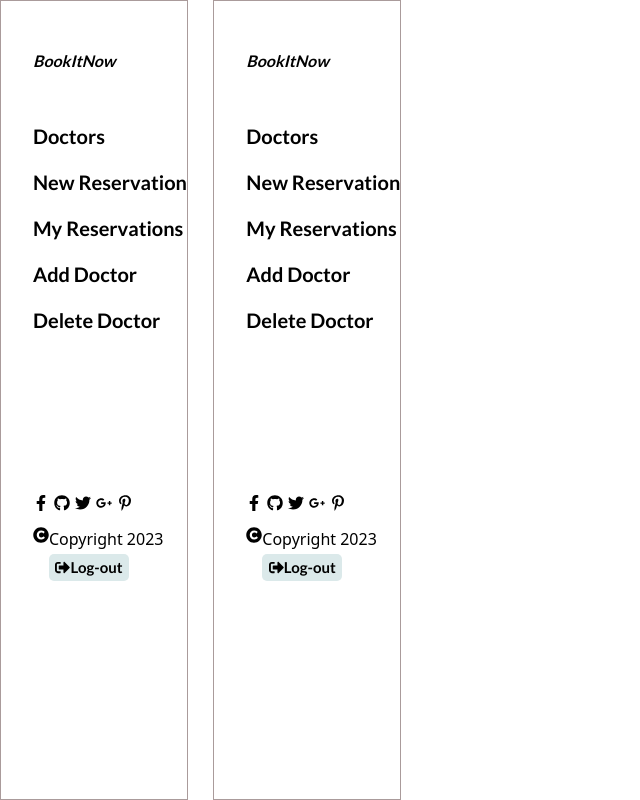
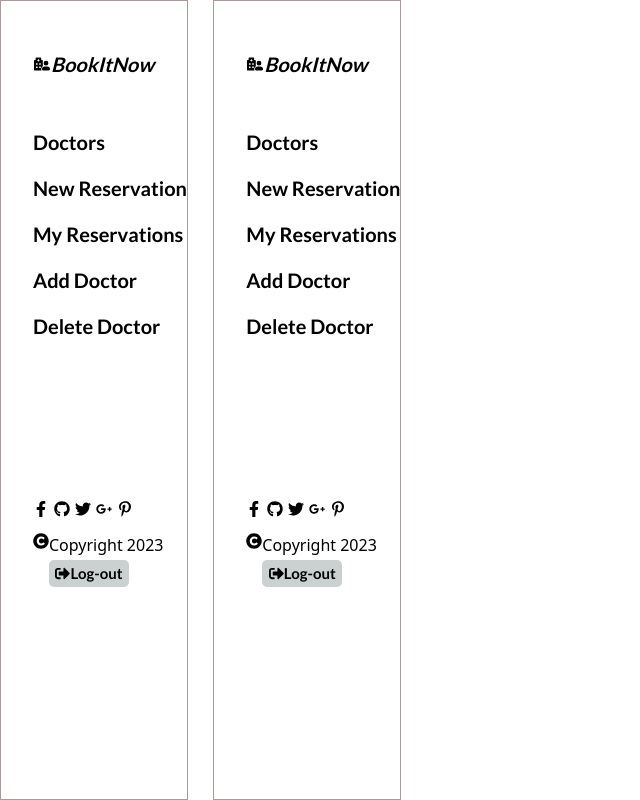
Before and after one commit to cosywasswa/BookItNow-front-end, a React (Create React App) app: page /navigation in a window 1280 px wide. Shown: the whole page, without its empty margins (0-640 px from the left). Built offline with nearby package versions, Linux system fonts and the light colour scheme.

Commit message:
Update logo

```diff
--- a/src/components/Nav/nav.css
+++ b/src/components/Nav/nav.css
@@ -91,6 +91,13 @@
     border-radius: 5px;
     z-index: 10;
   }
+
+  .right-logo {
+    display: flex;
+    justify-content: center;
+    align-items: center;
+    gap: 1px;
+  }
 }
 
 @media only screen and (min-width: 768px) {
@@ -133,6 +140,10 @@
   }
 
   .nav-logo {
+    display: flex;
+    justify-content: center;
+    align-items: center;
+    gap: 1px;
     margin: 3rem 2rem;
   }
 
@@ -141,6 +152,7 @@
     font-style: italic;
     font-style: oblique;
     font-weight: 700;
+    font-size: 20px;
   }
 
   .nav_socials {
@@ -184,6 +196,6 @@
     padding: 2px;
     border-radius: 5px;
     width: 80px;
-    background-color: rgb(219, 233, 234);
+    background-color: rgb(203, 208, 209);
   }
 }
--- a/src/components/Nav/navigation.js
+++ b/src/components/Nav/navigation.js
@@ -11,6 +11,7 @@ import {
   FaBars,
   FaTimes,
   FaSignOutAlt,
+  FaHospitalUser,
 } from 'react-icons/fa';
 import './nav.css';
 import { useUser } from '../userAccess/userContext';
@@ -57,6 +58,7 @@ const Navigation = ({ children }) => {
           <div className="nav-head">
             <nav className="side-nav">
               <div className="nav-logo">
+                <FaHospitalUser className="hospital" />
                 <h2>BookItNow</h2>
               </div>
               <ul>
@@ -91,7 +93,12 @@ const Navigation = ({ children }) => {
             <nav className="mob-nav">
               <div className="mob-header">
                 <FaBars onClick={handleNavActive} />
-                <h1>BookItNow</h1>
+                <div className="logo-right">
+                  <h1 className="right-logo">
+                    <FaHospitalUser className="hospital" />
+                    BookItNow
+                  </h1>
+                </div>
               </div>
               <div className={`mob-container ${navActive ? 'active' : ''}`}>
                 <ul className="mob-nav-list">
```
